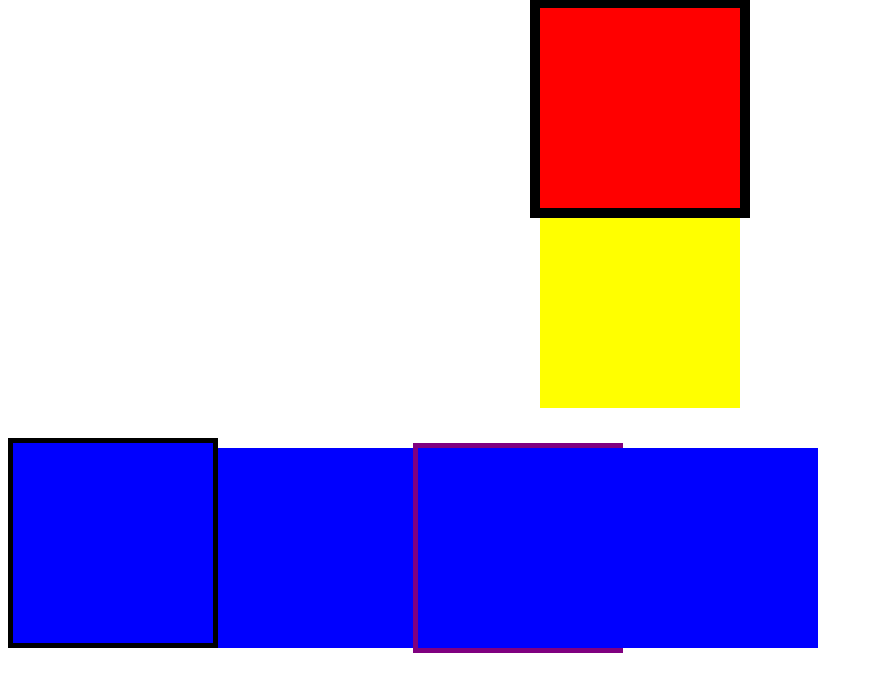
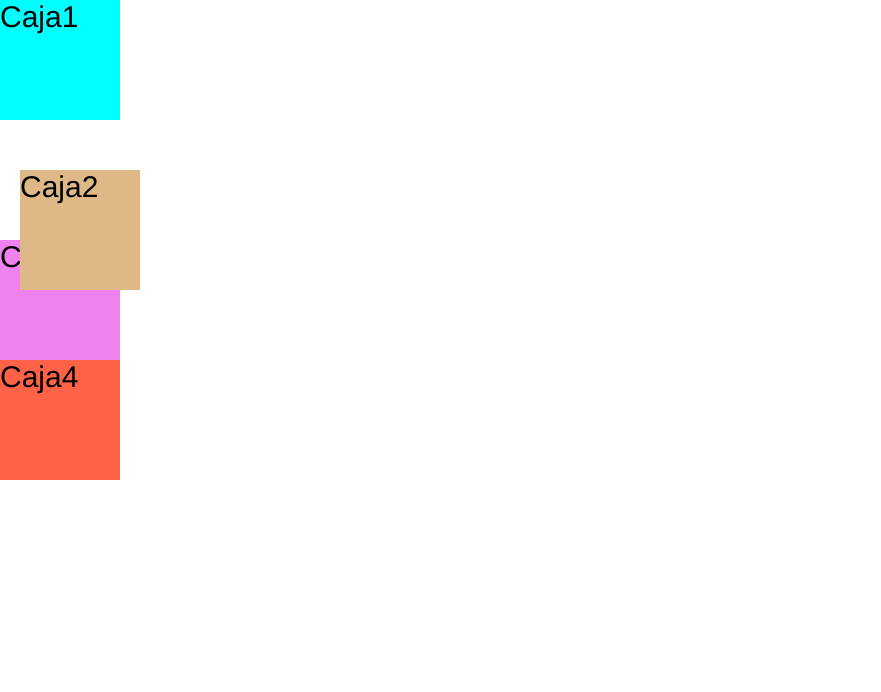
Before and after one commit to Anju0307/CSS-basico, a plain HTML site: page index.html in a window 1280 px wide. Shown: the whole page, without its empty margins (0-881 px from the left). Drawn offline with Linux system fonts and the light colour scheme.

Commit message:
Position Relative

```diff
--- a/index.html
+++ b/index.html
@@ -4,18 +4,14 @@
     <meta charset="UTF-8">
     <meta http-equiv="X-UA-Compatible" content="IE=edge">
     <meta name="viewport" content="width=device-width, initial-scale=1.0">
-    <title>Box model</title>
+    <title>Document</title>
     <link rel="stylesheet" href="style.css">
 </head>
 <body>
-    <!-- Outline -->
-    <div class="caja1"></div>
-    <div class="caja2"></div>
-
-    <!-- Con los input pone el color azul pero si se coloca none se
-    quita -->
-    <!-- <input type="text" style="outline: none;"> -->
-
-    <div class="cajita1"></div><div class="cajita2"></div><div class="cajita3"></div><div class="cajita4"></div>
+    <!-- Position -->
+    <div class="caja1">Caja1</div>
+    <div class="caja2">Caja2</div>
+    <div class="caja3">Caja3</div>
+    <div class="caja4">Caja4</div>
 </body>
 </html>
--- a/style.css
+++ b/style.css
@@ -1,37 +1,33 @@
-/* Outline no ocupa un espacio real */
+/* Position */
+/* Static: Es la posicion original */
+/* Relative: sigue manteniendo el espacio aunque se mueva */
 
 *{
     font-family: 'Franklin Gothic Medium', 'Arial Narrow', Arial, sans-serif;
     font-size: 30px;
+    margin: 0;
+    padding: 0;
+}
+div{
+    width: 120px;
+    height: 120px;
+    display: block;
+}
+.caja1{
+    background-color: aqua;
 }
 
-.caja1{
-    margin: auto;
-    height: 200px;
-    width: 200px;
-    background-color: red;
-    outline: 10px solid black; /* No ocupa espacio se mezcla con el otro div */
-
+.caja2{
+    background-color: burlywood;
+    position: relative;
+    top: 50px;
+    left: 20px;
 }
-.caja2{
-    margin: auto;
-    height: 200px;
-    width: 200px;
-    background-color: yellow;
+.caja3{
+    background-color: violet;
+}
+.caja4{
+    background-color: tomato;
 }
 
-.cajita1 , .cajita2, .cajita3, .cajita4{
-    margin-top: 30px;
-    height: 200px;
-    width: 200px;
-    background-color: blue;
-    display: inline-block;
-}
-
-.cajita1{
-    border: 5px solid black;
-}
-.cajita3{
-    outline: 5px solid purple;
-    /* position: relative; *//* Esto para que el borde faltante aparezca */
-}
+/* Top y Left son los mas importantes */
```
